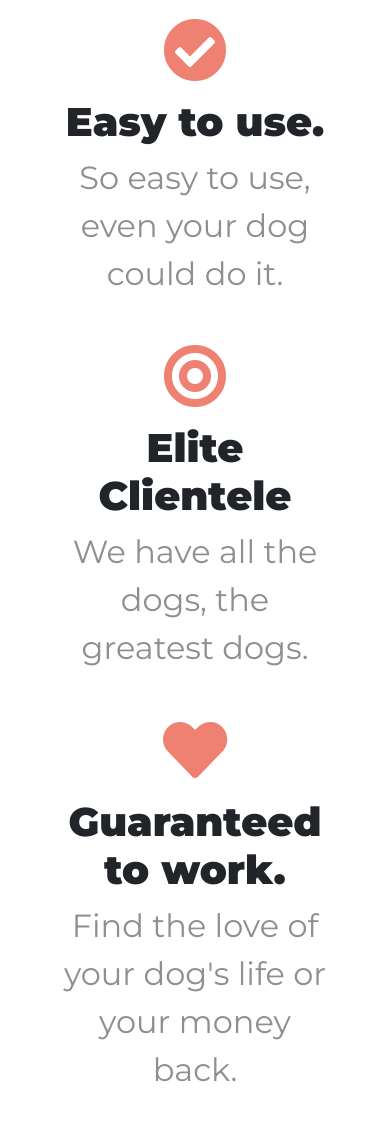
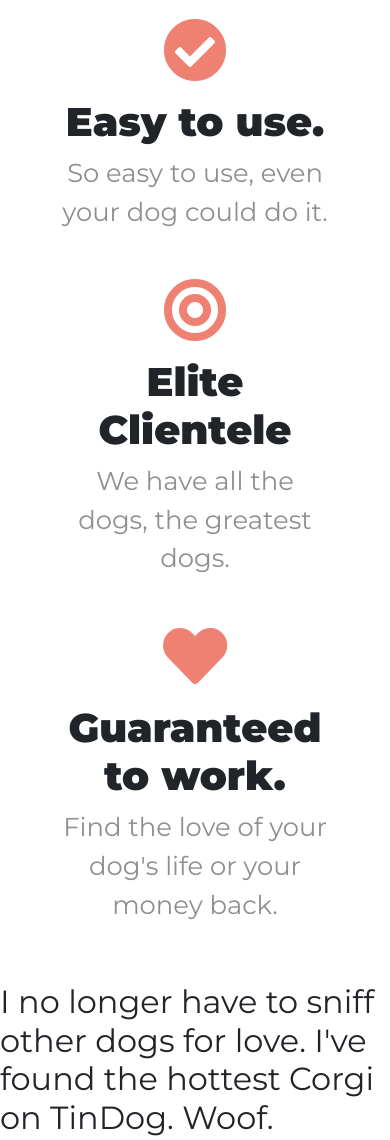
Before and after one commit to atrox3d/1HDOC-tindog, a plain HTML site: page templates/index.html in a window 390 px wide. Shown: the part 1099-2239 px from the top of the page. Drawn offline with nearby package versions, Linux system fonts and the light colour scheme; files that its build step writes are made by us from their sources; files whose address does not match are found by name.

Commit message:
fix phone font, again

```diff
--- a/static/css/styles.css
+++ b/static/css/styles.css
@@ -89,7 +89,8 @@ h3 {
 /* #features */
 p {
     color: #8f8f8f;
-    font-size: 2rem;
+    /* https://bootstrapcreative.com/can-adjust-text-size-bootstrap-responsive-design/ */
+    font-size: calc(100% + 0.8vw + 0.8vh);
 }
 
 .icon {
```
